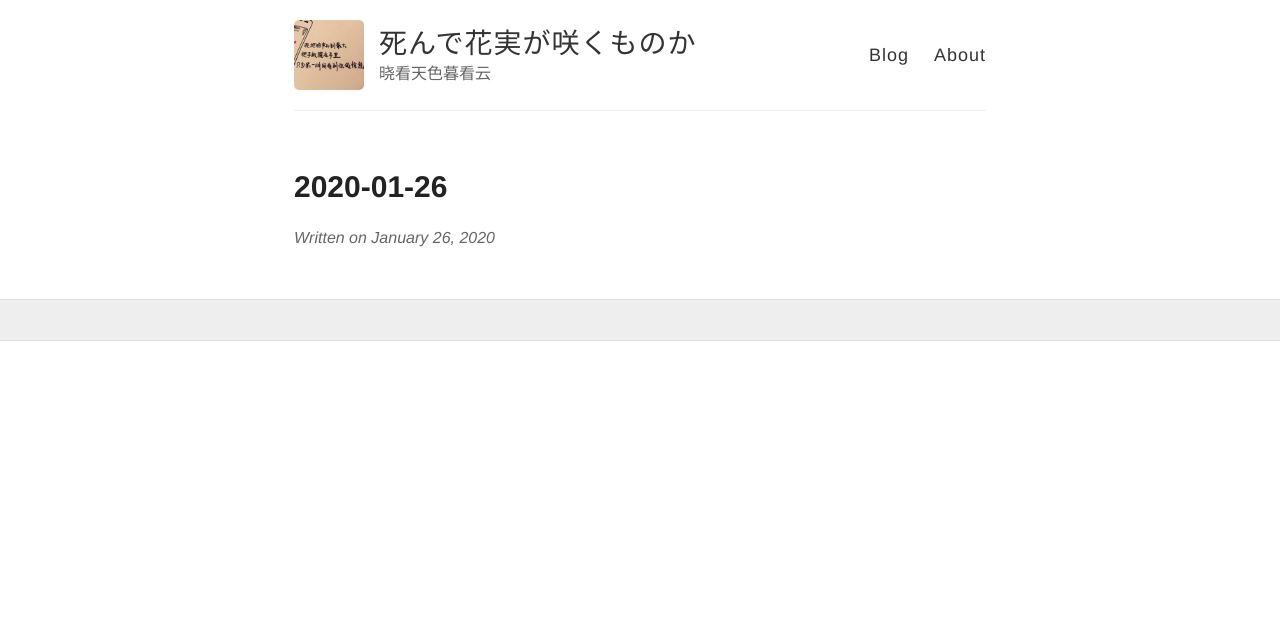
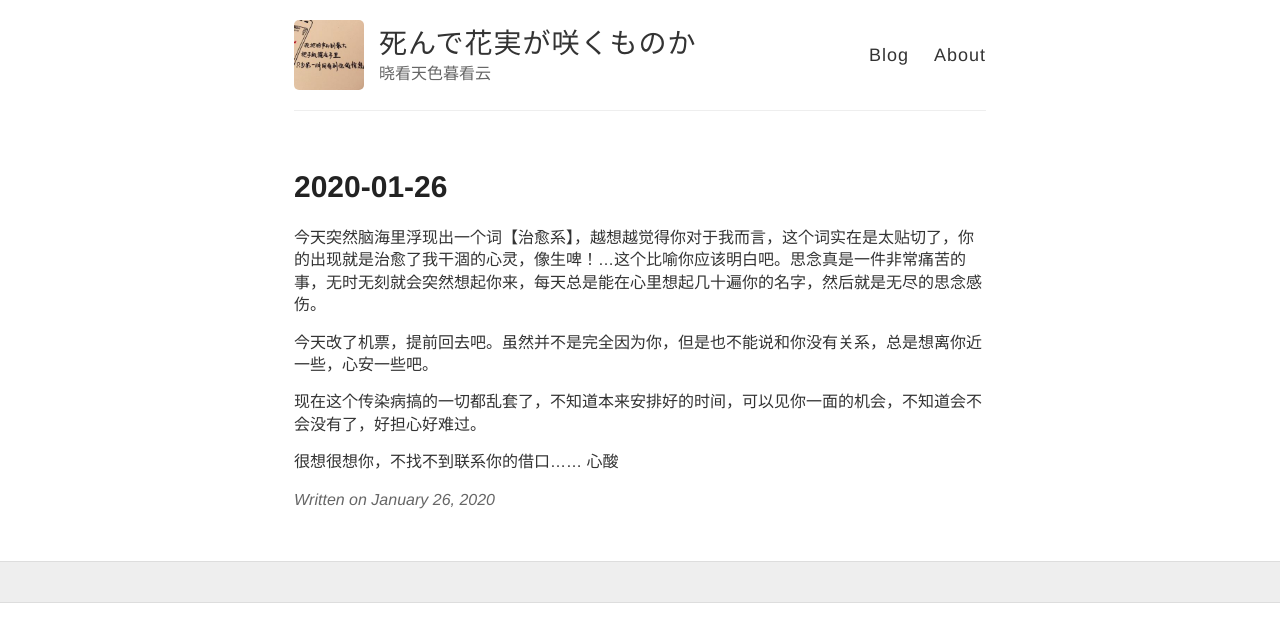
Before and after one commit to wiki650/wiki650.github.io, a Jekyll site: the page built from _posts/2020-01-26-wiki20200126.md, in a window 1280 px wide. Shown: the top 642 px of the page. Built offline with Jekyll 4.4.1, drawn with Linux system fonts in a browser that asks for light colours; comment, search, counter and statistics services are not loaded.

Commit message:
Update 2020-01-26-wiki20200126.md

```diff
--- a/_posts/2020-01-26-wiki20200126.md
+++ b/_posts/2020-01-26-wiki20200126.md
@@ -2,3 +2,12 @@
 layout: post
 title: 2020-01-26
 ---
+
+今天突然脑海里浮现出一个词【治愈系】，越想越觉得你对于我而言，这个词实在是太贴切了，你的出现就是治愈了我干涸的心灵，像生啤！...这个比喻你应该明白吧。思念真是一件非常痛苦的事，无时无刻就会突然想起你来，每天总是能在心里想起几十遍你的名字，然后就是无尽的思念感伤。
+
+今天改了机票，提前回去吧。虽然并不是完全因为你，但是也不能说和你没有关系，总是想离你近一些，心安一些吧。
+
+现在这个传染病搞的一切都乱套了，不知道本来安排好的时间，可以见你一面的机会，不知道会不会没有了，好担心好难过。
+
+很想很想你，不找不到联系你的借口……
+心酸
```
